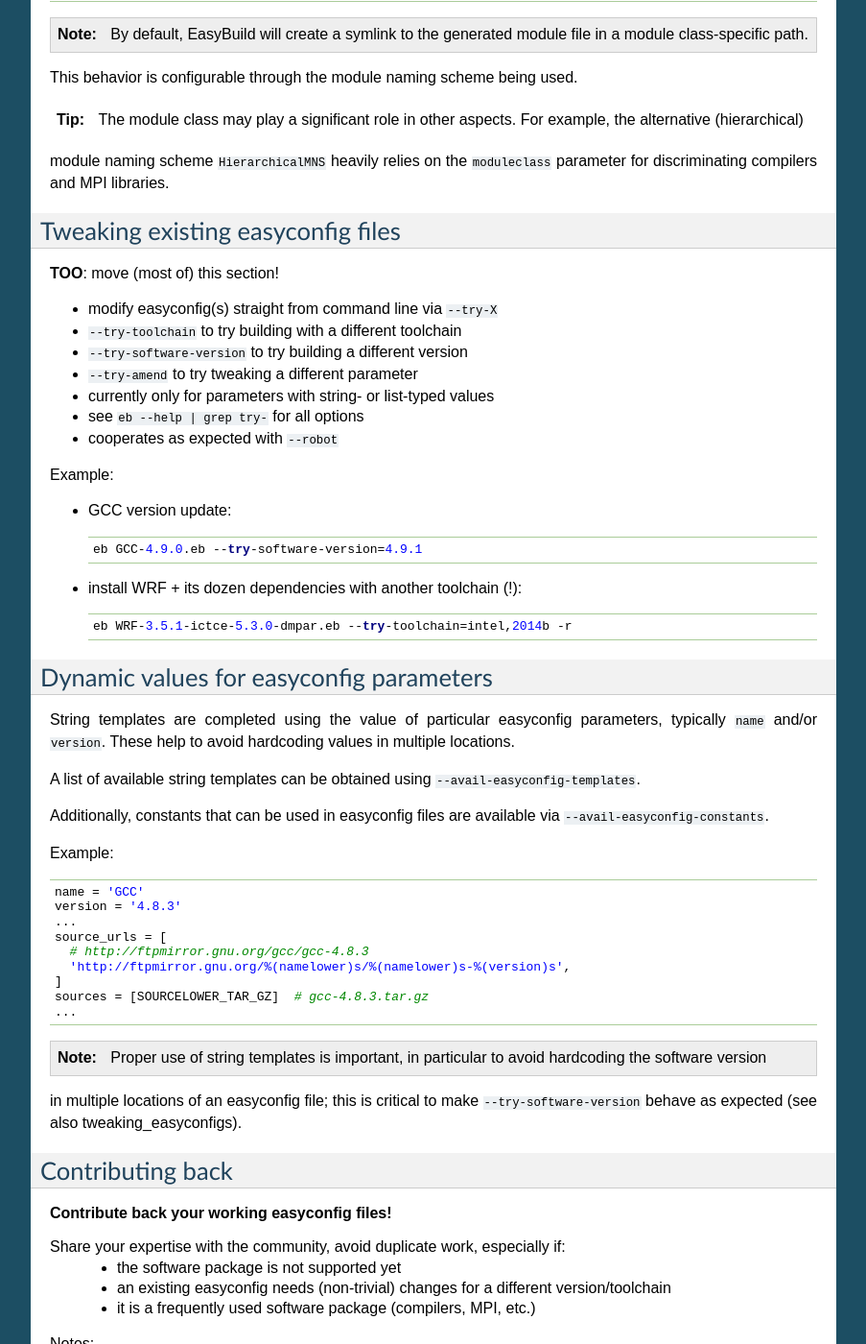
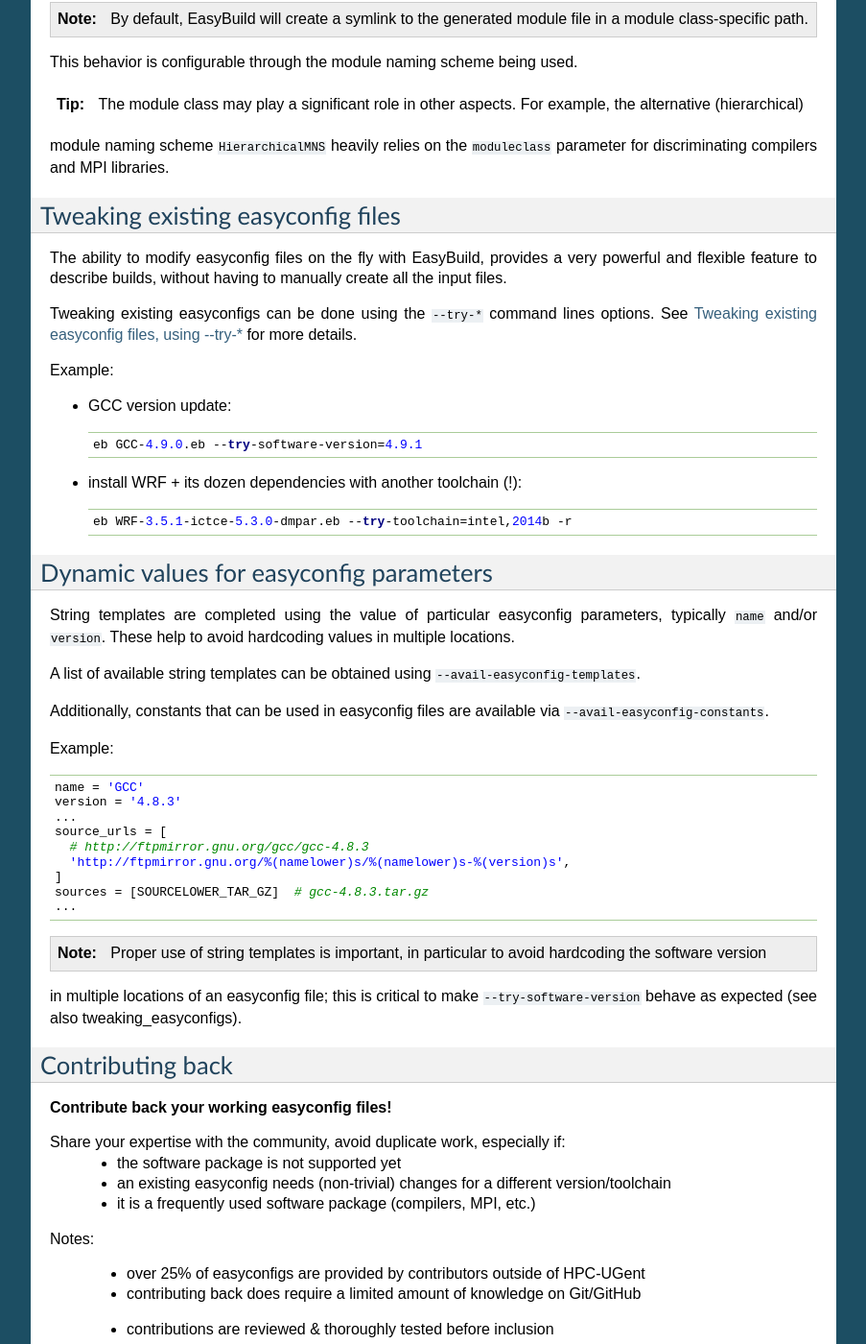
Before and after one commit to easybuilders/easybuild, a Sphinx documentation site: the page built from docs/Writing_easyconfig_files.rst, in a window 1280 px wide and 1400 px high, scrolled down 4734 px. Shown: the whole window at 96% size, without its empty margins (198-1101 px from the left). Built offline with Sphinx 7.4.7, drawn with Linux system fonts in a browser that asks for light colours; pages that are not in the unit, such as notebooks, are missing from menus; some of the changed text lies outside the part shown.

Commit message:
rewire location of --try facilities, fix ./docs references
Signed-off-by: Fotis Georgatos <fotis@cern.ch>

```diff
--- a/docs/Writing_easyconfig_files.rst
+++ b/docs/Writing_easyconfig_files.rst
@@ -149,7 +149,7 @@ Example:
   builddependencies = [('CMake', '2.8.12', '', ('GCC', '4.8.2')]
 
 .. note:: By default, EasyBuild will try to resolve dependencies using the same toolchain as specified for the software being installed.
-Exceptions can be specified on a per-dependency level (cfr. the ``CMake`` build dependency in the example).
+  Exceptions can be specified on a per-dependency level (cfr. the ``CMake`` build dependency in the example).
 
 Configure/build/install command options
 ~~~~~~~~~~~~~~~~~~~~~~~~~~~~~~~~~~~~~~~
@@ -267,15 +267,12 @@ and MPI libraries.
 Tweaking existing easyconfig files
 ----------------------------------
 
-**TOO**: move (most of) this section!
+The ability to modify easyconfig files on the fly with EasyBuild,
+provides a very powerful and flexible feature to describe builds,
+without having to manually create all the input files.
 
-* modify easyconfig(s) straight from command line via ``--try-X``
-* ``--try-toolchain`` to try building with a different toolchain
-* ``--try-software-version`` to try building a different version
-* ``--try-amend`` to try tweaking a different parameter
-* currently only for parameters with string- or list-typed values
-* see ``eb --help | grep try-`` for all options
-* cooperates as expected with ``--robot``
+Tweaking existing easyconfigs can be done using the ``--try-*`` command lines options.
+See :ref:`tweaking_easyconfigs_using_try` for more details.
 
 Example:
 
--- a/docs/conf.py
+++ b/docs/conf.py
@@ -43,7 +43,7 @@ copyright = '2012-2014, Ghent University, CC-BY-SA'
 # The short X.Y version.
 version = '1.15.2' ## this is meant to reference the version of EasyBuild
 # The full version, including alpha/beta/rc tags.
-release = '0.6.4'  ## this is meant to reference the version of the documentation itself
+release = '0.6.5'  ## this is meant to reference the version of the documentation itself
 
 # There are two options for replacing |today|: either, you set today to some
 # non-false value, then it is used:
```
Also changed, not shown: docs/Using_the_EasyBuild_command_line.rst (+16 -0 lines), docs/index.rst (+7 -7 lines).
